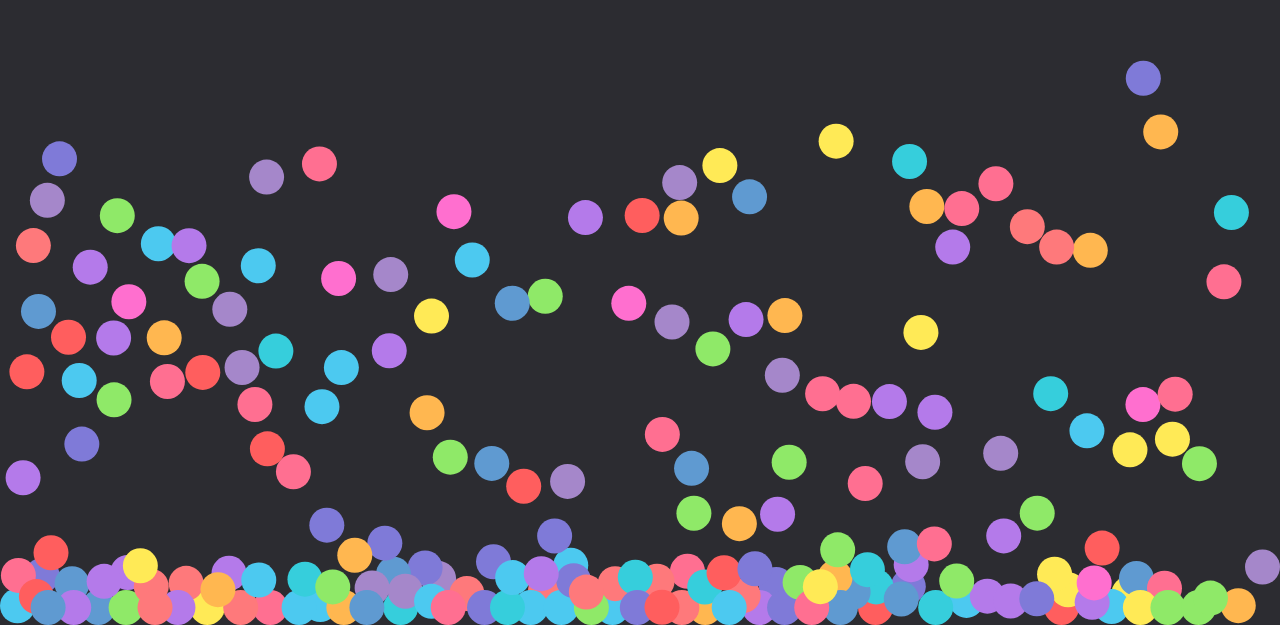
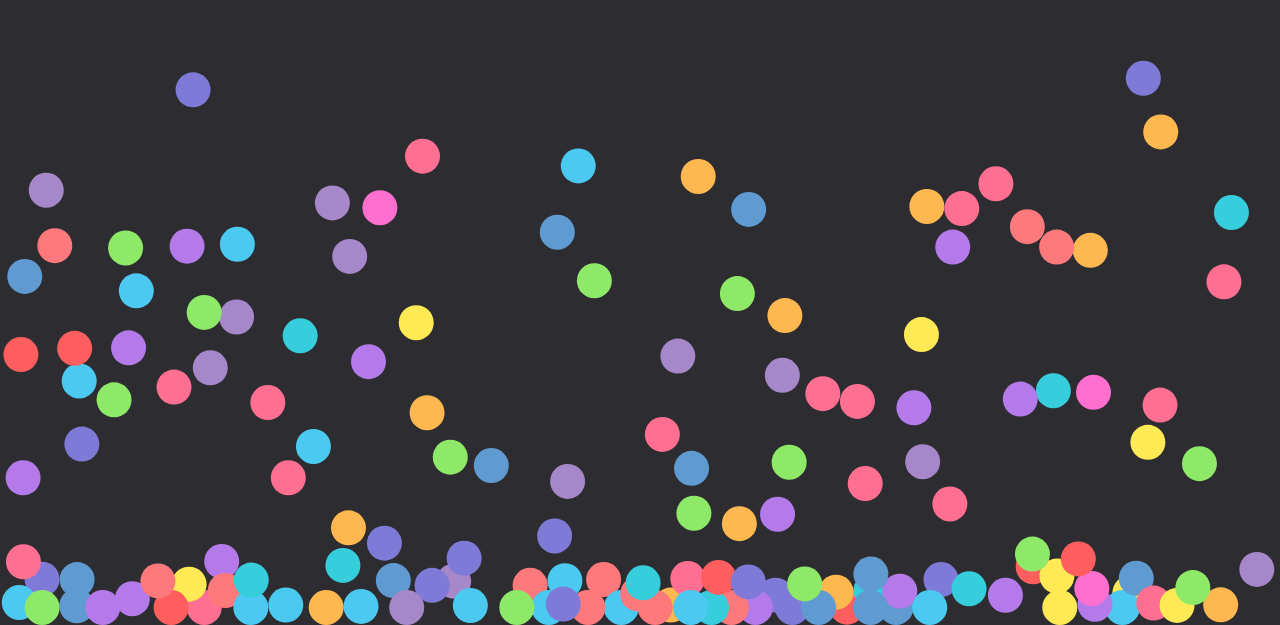
Before and after one commit to swzwij/javascript-physics-engine, a plain HTML site: page index.html in a window 1280 px wide. Shown: the part 175-800 px from the top of the page. Drawn offline with Linux system fonts and the light colour scheme; animation ran at ten frames a second.

Commit message:
slightly decreased ball amount

```diff
--- a/index.html
+++ b/index.html
@@ -14,7 +14,7 @@
 
         const container = document.getElementById("container");
 
-        for (let i = 0; i < 200; i++)
+        for (let i = 0; i < 150; i++)
         {
             const ball = document.createElement("div");
             ball.classList.add("ball");
```
